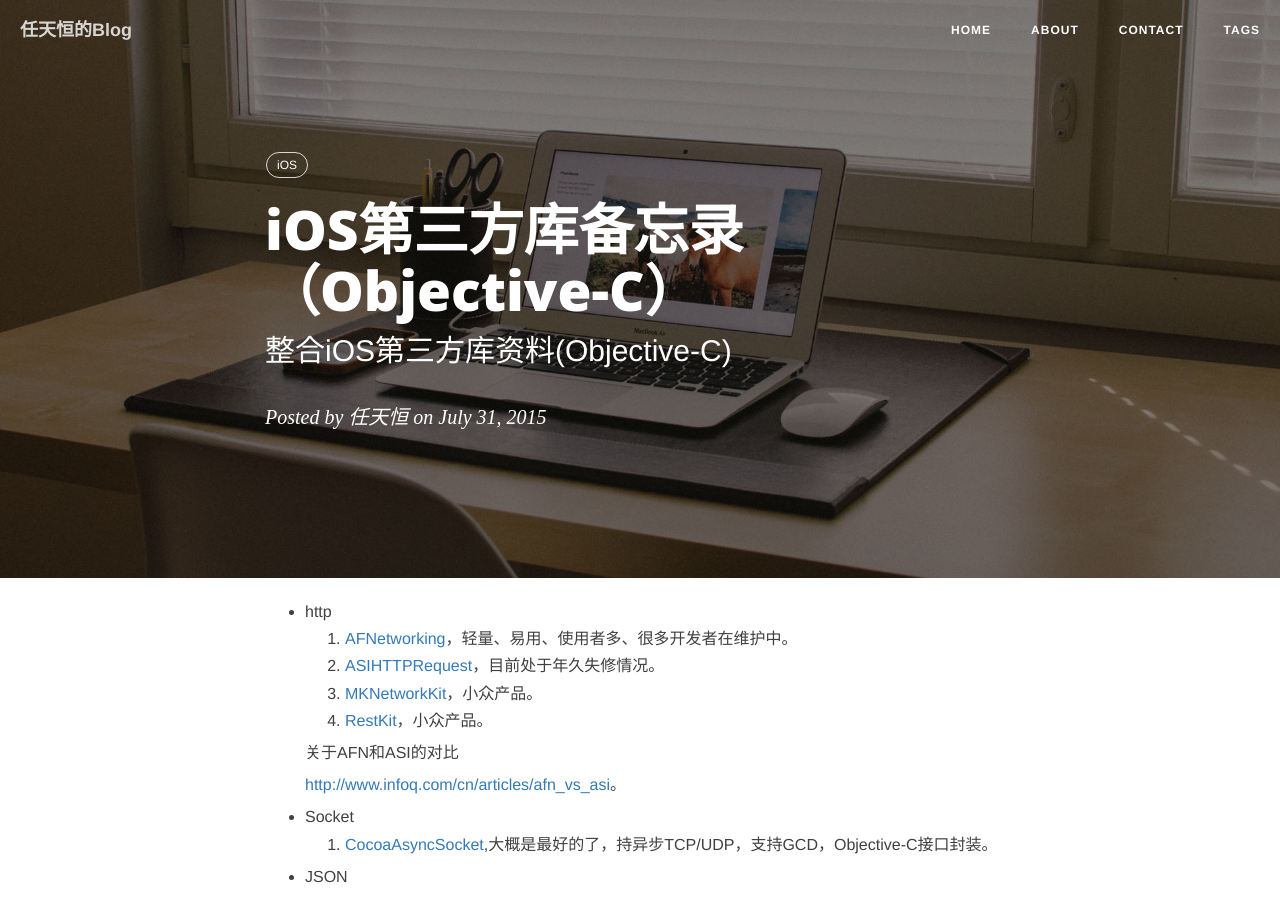
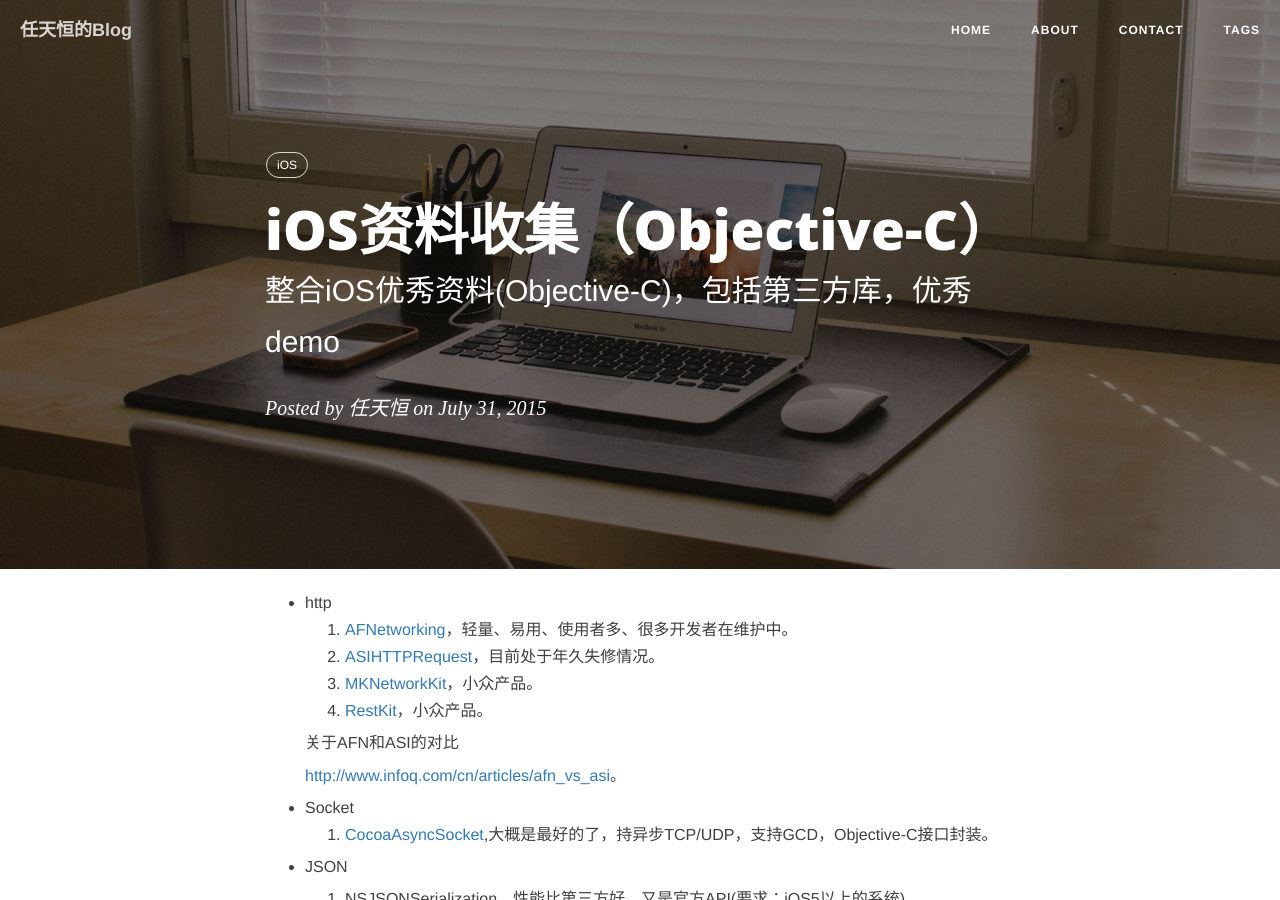
Before and after one commit to rth211/rth211.github.io, a Jekyll site: the page built from _posts/2015.07/2015-07-02-iOS第三方库备忘录（Objective-C）.md, in a window 1280 px wide and 900 px high. Built offline with Jekyll 4.4.1, drawn with Linux system fonts in a browser that asks for light colours; nearby versions of some CDN libraries; comment, search, counter and statistics services are not loaded; some of the changed text lies outside the part shown.

Commit message:
2015.8.6 ios第三方库备忘录更新

```diff
--- a/_posts/2015.07/2015-07-02-iOS第三方库备忘录（Objective-C）.md
+++ b/_posts/2015.07/2015-07-02-iOS第三方库备忘录（Objective-C）.md
@@ -1,8 +1,8 @@
 ---
 layout: post
-title: iOS第三方库备忘录（Objective-C）
+title: iOS资料收集（Objective-C）
 date: 2015-07-31 15:42:00
-subtitle:   "整合iOS第三方库资料(Objective-C)"
+subtitle:   "整合iOS优秀资料(Objective-C)，包括第三方库，优秀demo"
 author:     "任天恒"
 header-img: "img/home-bg.jpg"
 tags:	iOS
@@ -138,5 +138,14 @@ tags:	iOS
 * ActionSheet
 	1.	[UICustomActionSheet](https://github.com/pchernovolenko/UICustomActionSheet)
 
+*	优秀demo
+	1.	[仿京东筛选菜单实现](https://github.com/zhangli4659507/JDSelectedDemo)
+	2.	[高仿美团](https://github.com/lookingstars/meituan)
+	3.	[高仿百度传课](https://github.com/lookingstars/chuanke)
+	4.	[高仿土豆](https://github.com/lookingstars/tudou)
+	5.	[高仿遨游](https://github.com/lookingstars/aoyouHH)
+	6.	[高仿美团iPad版](https://github.com/aiqiuqiu/Tuan)
+
+
 第一次更新:2015-07-02 11:02:00
 最近更新:2015-07-31 15:41
```
